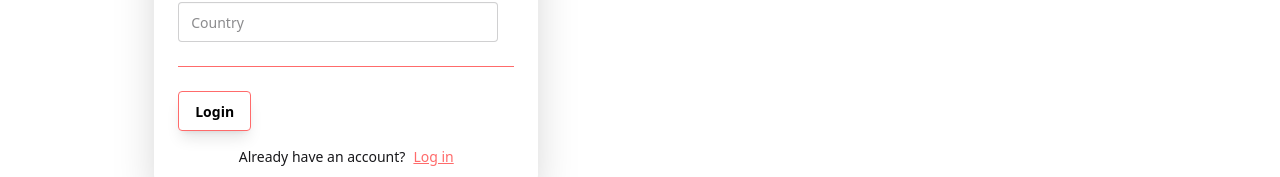
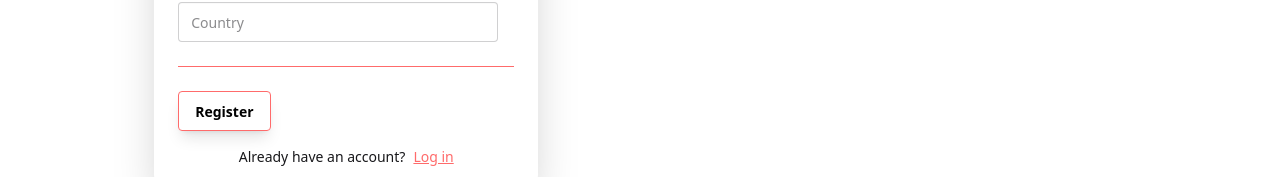
Before and after one commit to abythomas300/shoppr, a React (Vite) app in the folder client/: page / in a window 1280 px wide. Shown: the part 886-1063 px from the top of the page. Built offline with nearby package versions, Linux system fonts and the light colour scheme.

Commit message:
fix(signup page): change submit button text to'Register'

```diff
--- a/client/src/pages/SignupPage.jsx
+++ b/client/src/pages/SignupPage.jsx
@@ -79,7 +79,7 @@ function SignupPage() {
                                 <span>Country</span>
                             </label>
                             <hr className='mt-6 border-primary'/>
-                           <button className="btn btn-primary btn-ghost text-primary-content hover:text-base-100 mt-6 shadow-lg border-primary ">Login</button>
+                           <button className="btn btn-primary btn-ghost text-primary-content hover:text-base-100 mt-6 shadow-lg border-primary ">Register</button>
                             <div className="flex justify-center text-sm mt-4">
                                 Already have an account? <a href="" className='text-primary link text-md ms-2'>Log in</a>
                             </div>
```
